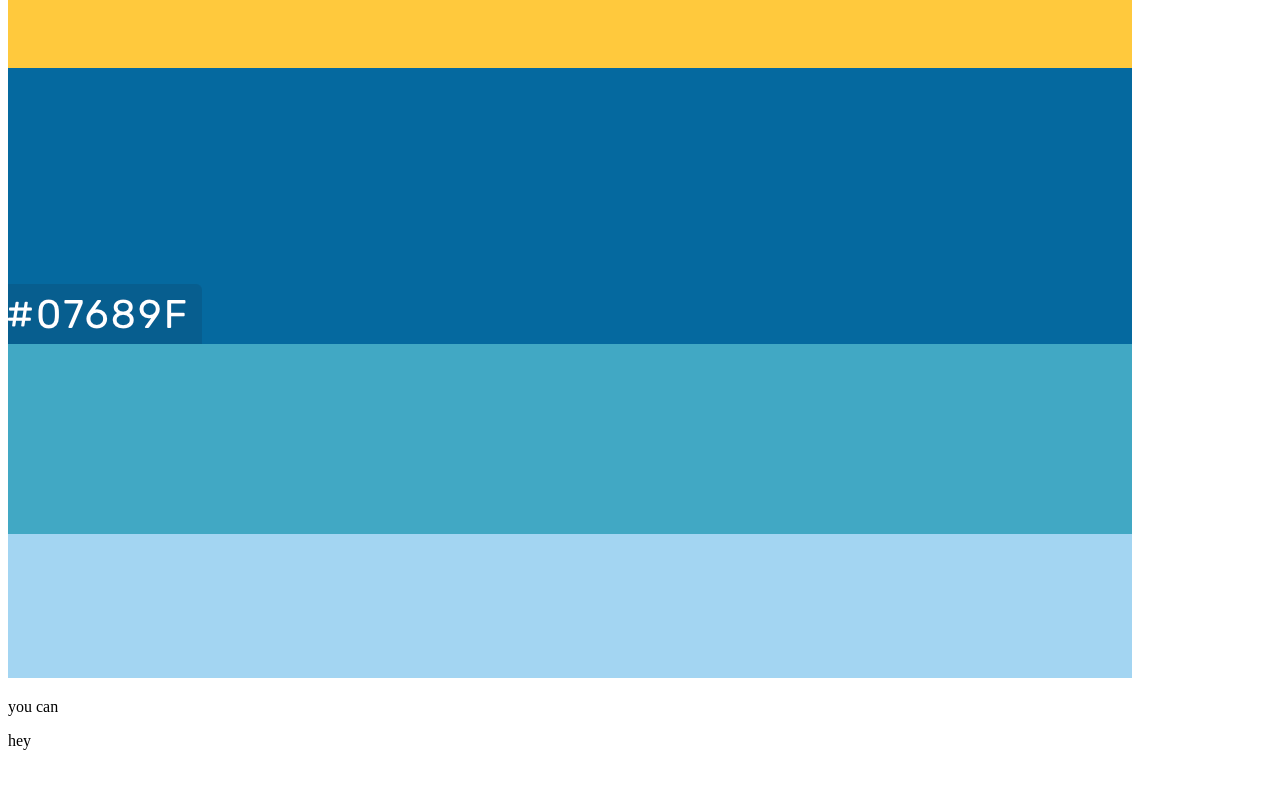
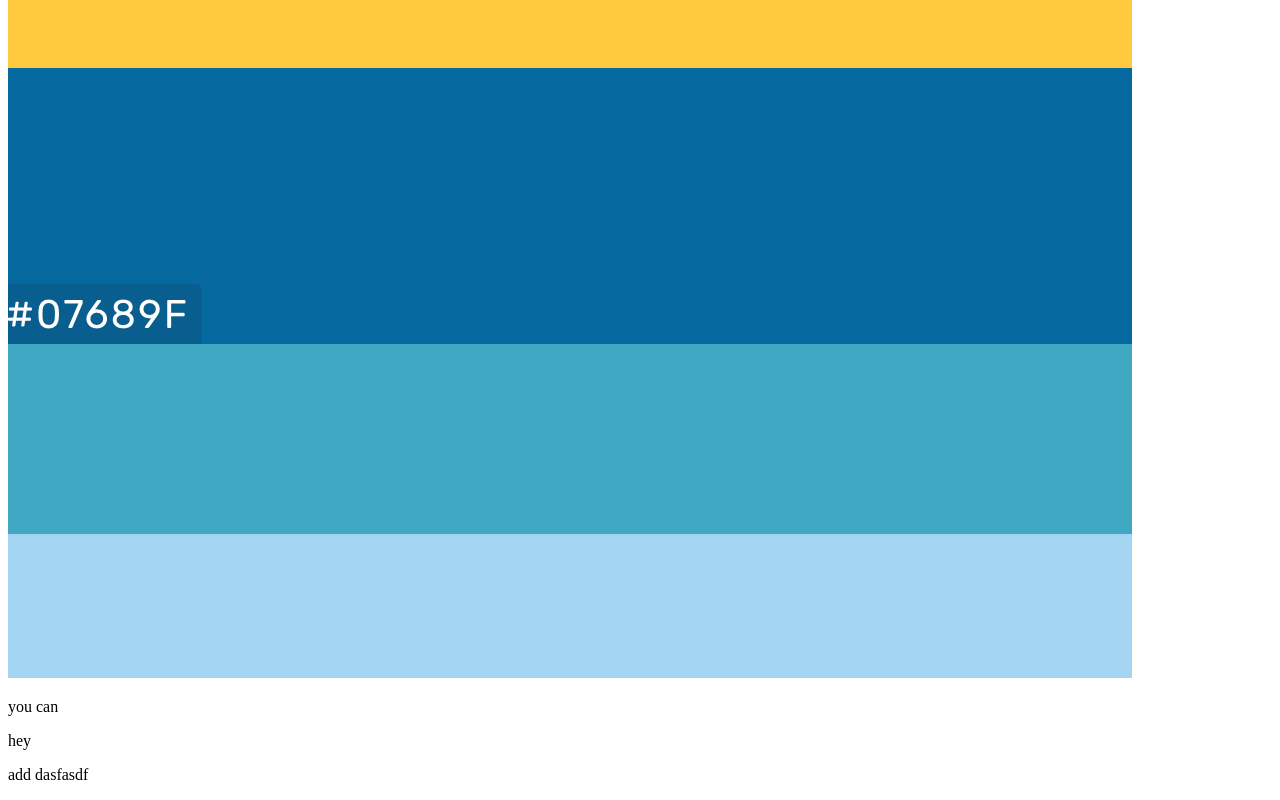
Before and after one commit to hsuifang/ogggg, a plain HTML site: page index.html in a window 1280 px wide. Shown: the part 882-1682 px from the top of the page. Before the commit the page ends 1648 px from the top, so only its background shows below. Drawn offline with Linux system fonts and the light colour scheme.

Commit message:
add text1 at master

```diff
--- a/index.html
+++ b/index.html
@@ -13,5 +13,6 @@
   <img src="3.png" alt="">
   <p>you can</p>
   <p>hey</p>
+  <p>add dasfasdf</p>
 </body>
 </html>
```
